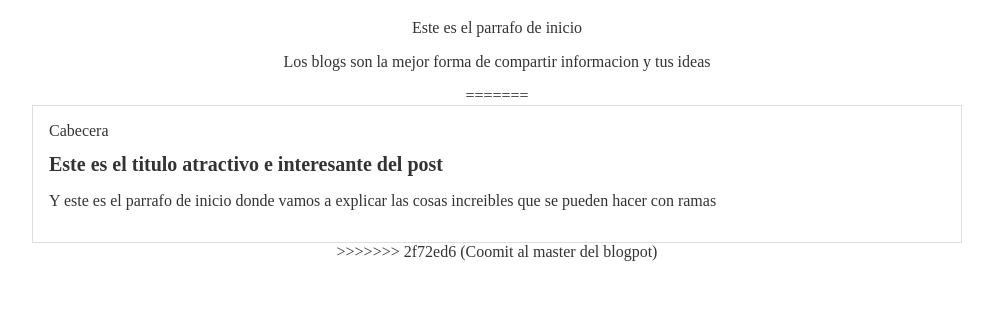
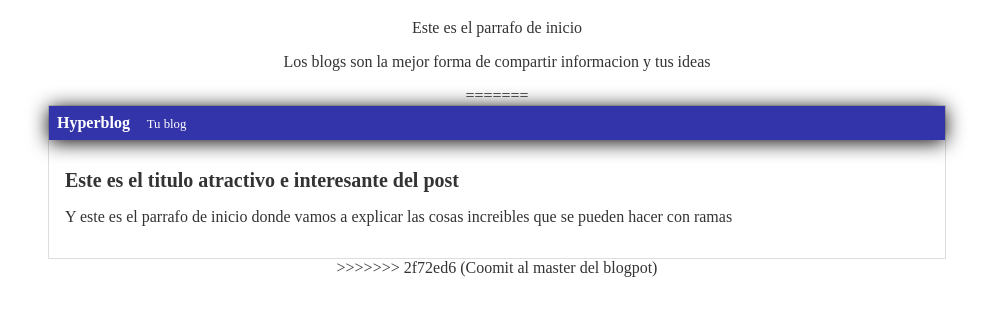
Before and after one commit to Khe0Neutron/hyperblog, a plain HTML site: page index.html in a window 1280 px wide. Shown: the part 79-394 px from the top of the page, without its empty margins (143-1136 px from the left). Drawn offline with Linux system fonts and the light colour scheme.

Commit message:
Finalizada la cabecera con diseño azul

```diff
--- a/css /estilos.css
+++ b/css /estilos.css
@@ -13,13 +13,35 @@ body
 >>>>>>> 2f72ed6 (Coomit al master del blogpot)
 }
 
+#cabecera
+{
+    background: #33A;
+    color: white;
+    box-shadow: 0px 2px 20px 0px rgba(0,0,0);
+    font-weight: bold;
+    margin: 0;
+    padding: 0.5em;
+}
+
+#cabecera #tagline
+{
+    padding: 0 0 0 1em;
+    font-weight: normal;
+    font-size: 0.8em;
+}
+
 #container
 {
     width: 70%;
-    padding: 1em;
+    padding: 0;
     text-align: left;
     border: 1px solid #DDD;
     margin: 0 auto;
+}
+
+#post
+{
+    padding: 1em;
 }
 
 #container h1
--- a/index.html
+++ b/index.html
@@ -11,7 +11,8 @@
 =======
         <div id = "container">
             <div id = "cabecera">
-                Cabecera
+                Hyperblog
+                <span id="tagline">Tu blog</span>
             </div>
             <div id = "post">
                 <h1>Este es el titulo atractivo e interesante del post</h1>
```
